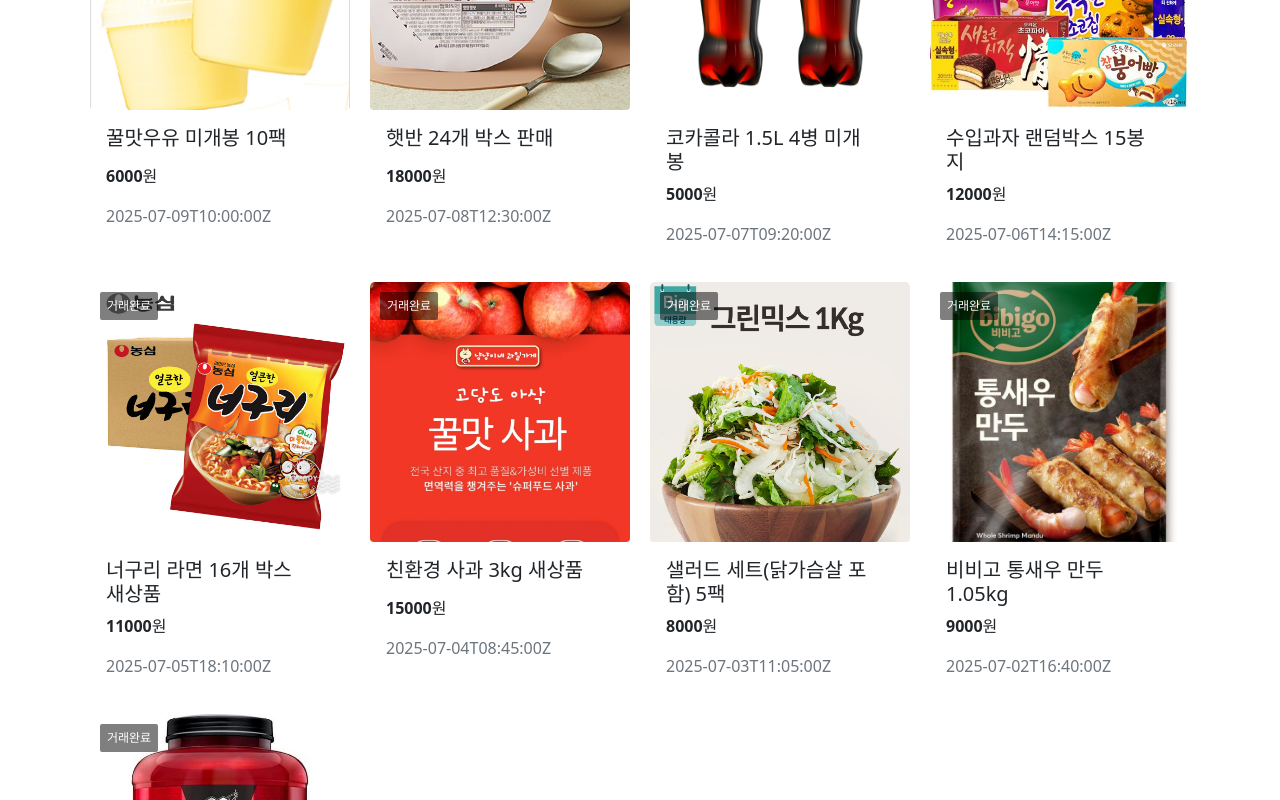
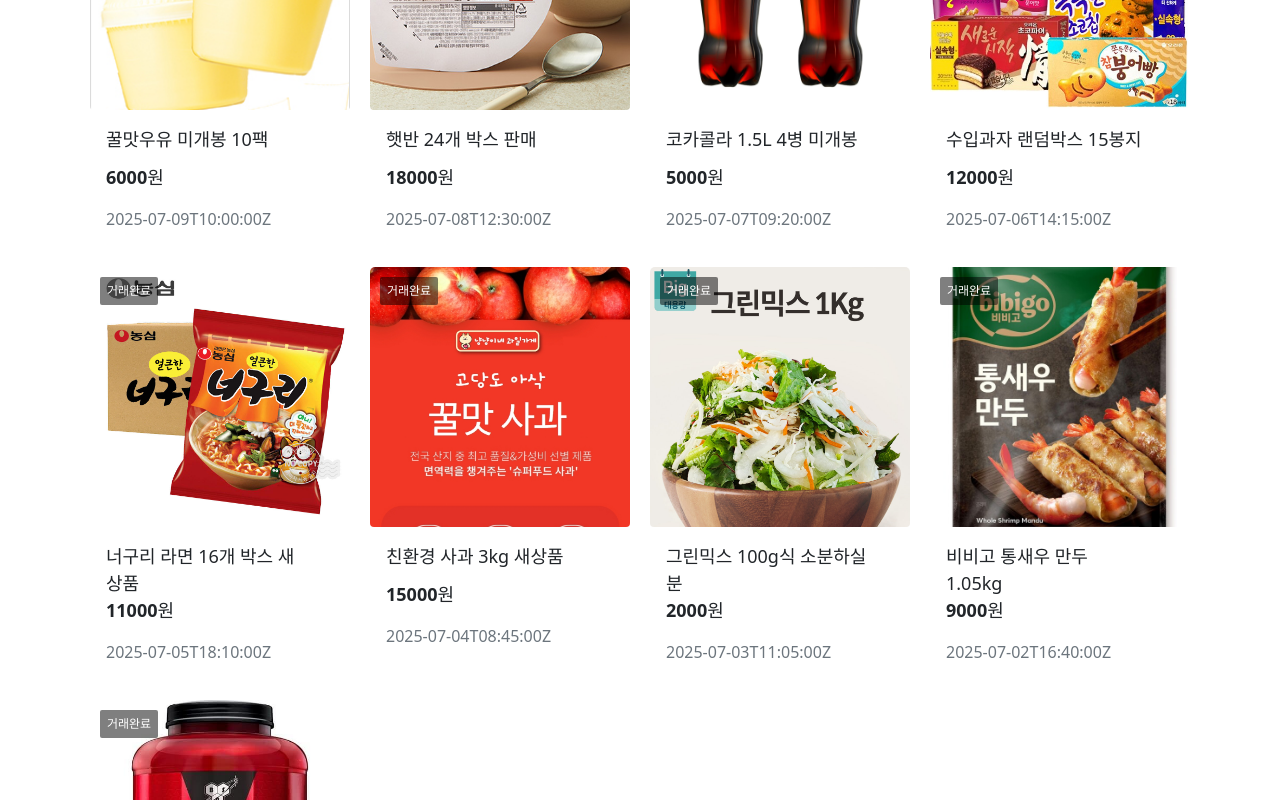
Before and after one commit to soongpal/frontend, a React (Vite) app: page / in a window 1280 px wide. Shown: the part 660-1460 px from the top of the page. Built offline with nearby package versions, Linux system fonts and the light colour scheme.

Commit message:
feat: 카드 제목 css수정

```diff
--- a/src/components/product/ProductCard.tsx
+++ b/src/components/product/ProductCard.tsx
@@ -24,7 +24,7 @@
 
         <Card.Body className="product-card-body">
           <div className="product-card-header">
-            <Card.Title>{product.title}</Card.Title>
+            <div className="product-card-title">{product.title}</div>
             <HeartButton></HeartButton>
           </div>
 
--- a/src/data/dummy.json
+++ b/src/data/dummy.json
@@ -85,9 +85,9 @@
   },
   {
     "id": 2007,
-    "title": "샐러드 세트(닭가슴살 포함) 5팩",
+    "title": "그린믹스 100g식 소분하실분",
     "description": "식단관리용으로 샀는데 급여행으로 판매합니다. 유통기한 충분.",
-    "price": 8000,
+    "price": 2000,
     "createdAt": "2025-07-03T11:05:00Z",
     "sellerId": 189,
     "sellerNickname": "다이어터",
--- a/src/styles/ProductCard.css
+++ b/src/styles/ProductCard.css
@@ -34,8 +34,14 @@
     justify-content: space-between;
 }
 
+.product-card-title{
+    font-size: 18px;
+    font-weight: 400;
+}
+
 .product-card-price {
     font-weight: 700; /* fw-bold */
+    font-size: 18px;
 }
 
 .product-card-time {
```
